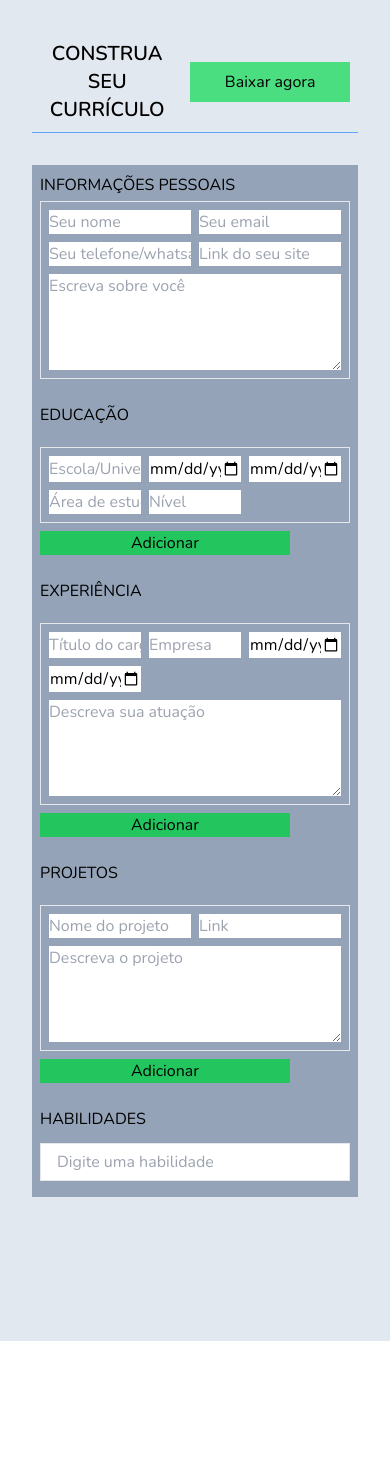
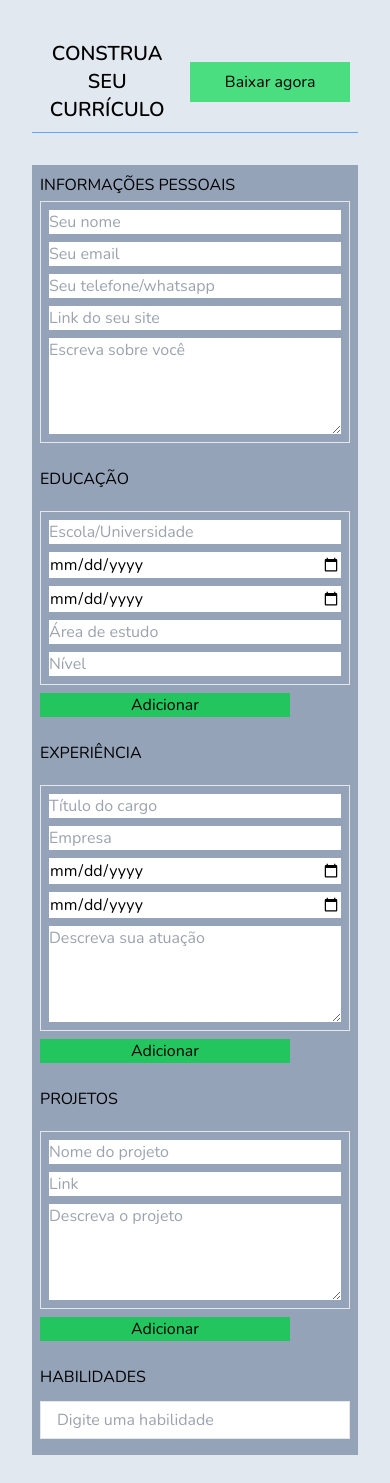
Before and after one commit to matheusjustino/build-your-resume-frontend, a Next.js app: page / in a window 390 px wide. Shown: the top 1483 px of the page. Before the commit the page ends 1341 px from the top, so only its background shows below. Built offline with nearby package versions, Linux system fonts and the light colour scheme.

Commit message:
update responsiveness

```diff
--- a/src/components/career/components/career-form.tsx
+++ b/src/components/career/components/career-form.tsx
@@ -38,7 +38,7 @@
 	return (
 		<div className="flex flex-col w-full gap-2 border p-2">
 			<div className="flex flex-col gap-2">
-				<div className="grid grid-cols-3 gap-2">
+				<div className="grid grid-cols-1 sm:grid-cols-3 gap-2">
 					<input
 						type="text"
 						name="jobTitle"
--- a/src/components/education/education-form/education-form.tsx
+++ b/src/components/education/education-form/education-form.tsx
@@ -35,7 +35,7 @@
 
 	return (
 		<div className="flex flex-col w-full gap-2 border p-2">
-			<div className="grid grid-cols-3 gap-2">
+			<div className="grid grid-cols-1 sm:grid-cols-3 gap-2">
 				<input
 					type="text"
 					name="school"
--- a/src/components/personal-information/personal-information.tsx
+++ b/src/components/personal-information/personal-information.tsx
@@ -25,7 +25,7 @@
 		<div className="flex flex-col w-full">
 			<h1 className="uppercase mb-1">Informações Pessoais</h1>
 			<div className="flex flex-col gap-2 border p-2">
-				<div className="grid grid-cols-2 gap-2">
+				<div className="grid grid-cols-1 md:grid-cols-2 gap-2">
 					<input
 						type="text"
 						name="name"
--- a/src/components/project/components/project-form/project-form.tsx
+++ b/src/components/project/components/project-form/project-form.tsx
@@ -37,7 +37,7 @@
 
 	return (
 		<div className="flex flex-col w-full gap-2 border p-2">
-			<div className="grid grid-cols-2 gap-2">
+			<div className="grid grid-cols-1 sm:grid-cols-2 gap-2">
 				<input
 					type="text"
 					name="name"
```
